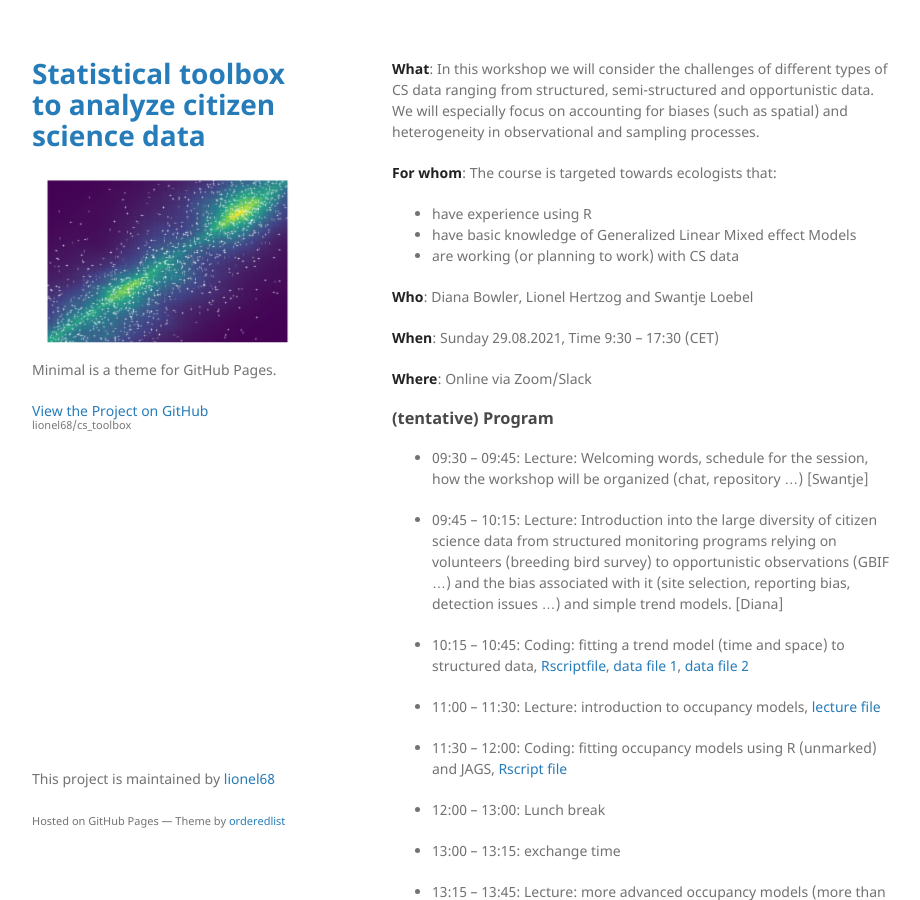
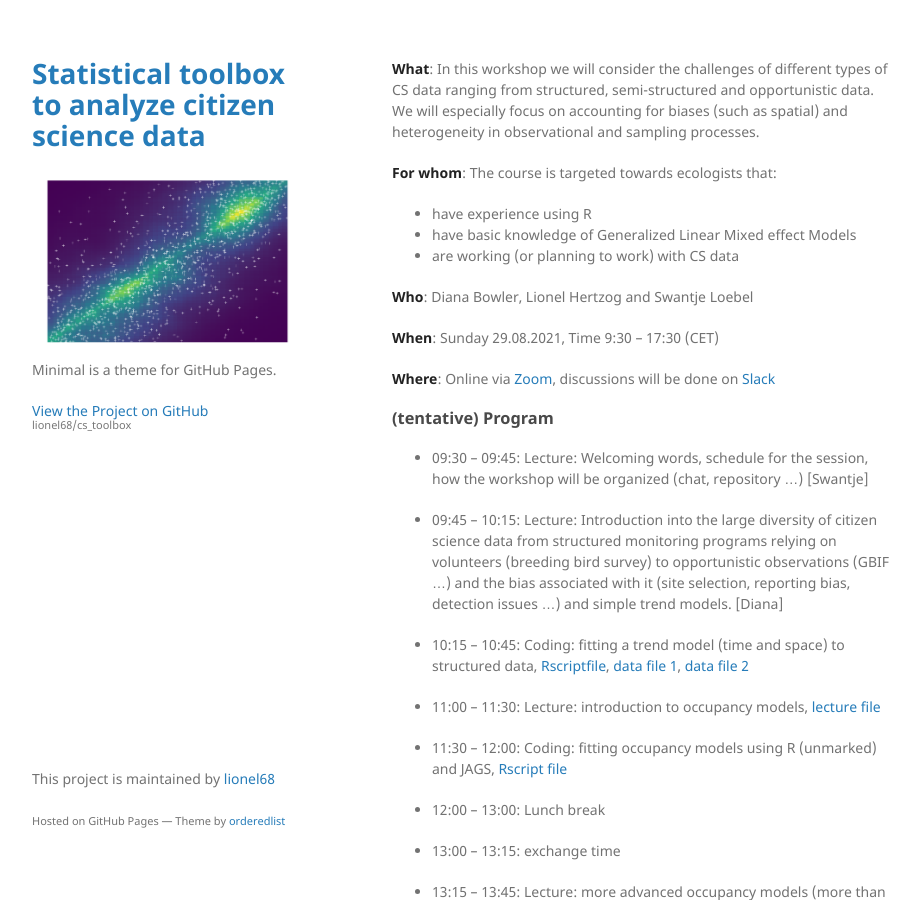
Before and after one commit to lionel68/cs_toolbox, a Jekyll site: the page built from index.md, in a window 1280 px wide and 900 px high. Shown: the whole window, without its empty margins (178-1098 px from the left). Built offline with Jekyll 4.4.1, drawn with Linux system fonts in a browser that asks for light colours.

Commit message:
update site index

```diff
--- a/index.md
+++ b/index.md
@@ -15,7 +15,7 @@ layout: default
 
 **When**: Sunday 29.08.2021, Time 9:30 – 17:30 (CET)
 
-**Where**: Online via Zoom/Slack
+**Where**: Online via [Zoom](https://uni-jena-de.zoom.us/j/61640256162), discussions will be done on [Slack](https://join.slack.com/t/slack-y314603/shared_invite/zt-utiuaxxh-KkJWuTrXMd1KrijG6KT2iw)
 
 ### (tentative) Program
 
```
